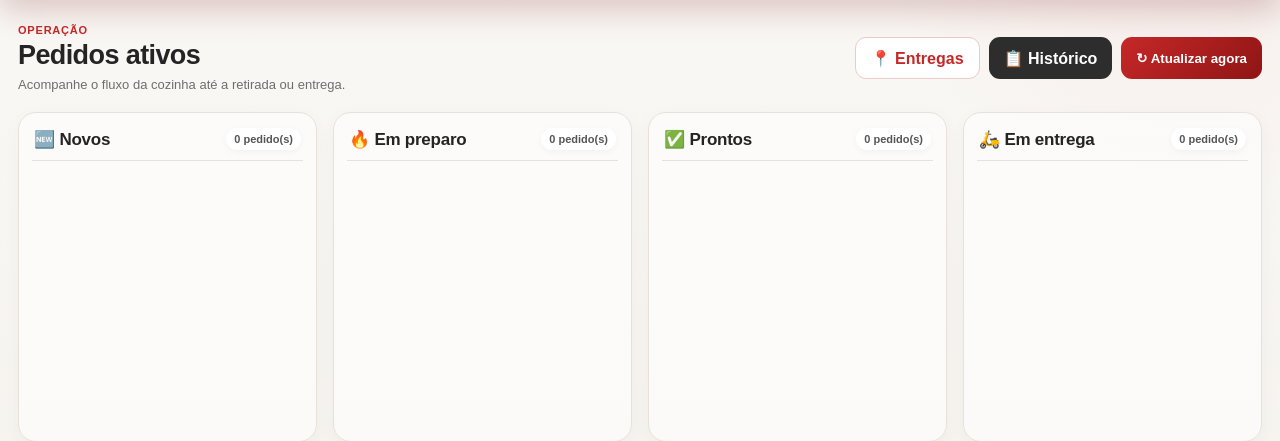
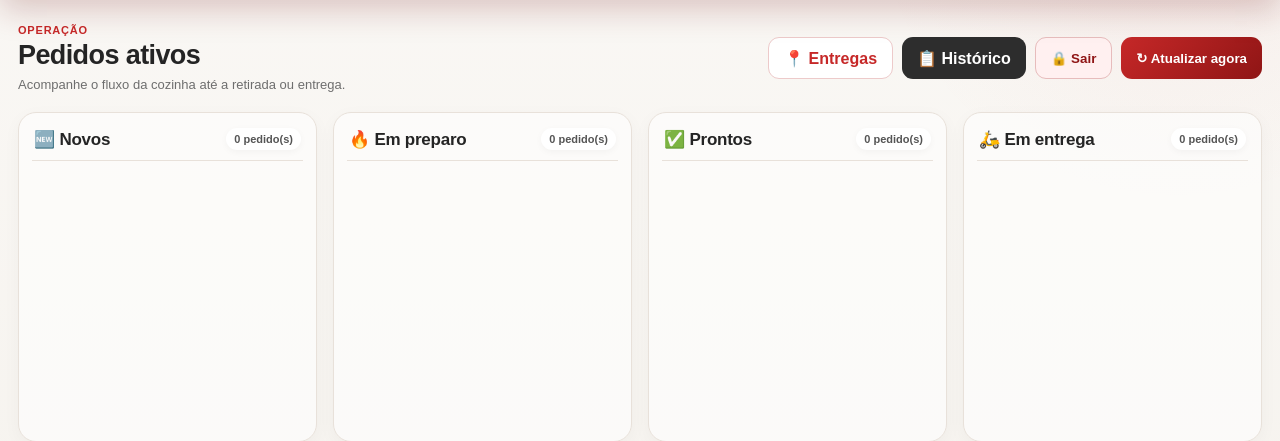
Before and after one commit to jpsouzapaiva-prog/Monaci_mvp, a Flask app: template templates/painel.html in a window 1280 px wide. Shown: the part 106-547 px from the top of the page. Run offline with Flask 3, Linux system fonts and the light colour scheme; the template is opened without the code that fills it, so the values that code supplies are empty.

Commit message:
feat: adiciona logout seguro ao painel

```diff
--- a/templates/painel.html
+++ b/templates/painel.html
@@ -207,6 +207,12 @@
             background: #fff;
             color: var(--vermelho);
             border: 1px solid #edcaca;
+        }
+
+        .sair {
+            background: #fff0f0;
+            color: var(--vermelho-escuro);
+            border: 1px solid #e7bcbc;
         }
 
         .colunas {
@@ -480,6 +486,14 @@
 
             <button
                 type="button"
+                class="botao-topo sair"
+                onclick="sairPainel()"
+            >
+                🔒 Sair
+            </button>
+
+            <button
+                type="button"
                 class="botao-topo atualizar"
                 onclick="carregarPedidos()"
             >
@@ -545,6 +559,44 @@
 
 
 <script>
+
+    async function sairPainel() {
+
+        try {
+
+            const resposta =
+                await fetch(
+                    "/logout",
+                    {
+                        method: "POST"
+                    }
+                );
+
+            if (!resposta.ok) {
+
+                alert(
+                    "Não foi possível encerrar a sessão."
+                );
+
+                return;
+            }
+
+            window.location.href =
+                "/login";
+
+        } catch (erro) {
+
+            console.error(
+                "Erro ao sair do painel:",
+                erro
+            );
+
+            alert(
+                "Erro ao encerrar a sessão."
+            );
+        }
+    }
+
 
     function escaparHtml(texto) {
 
```
